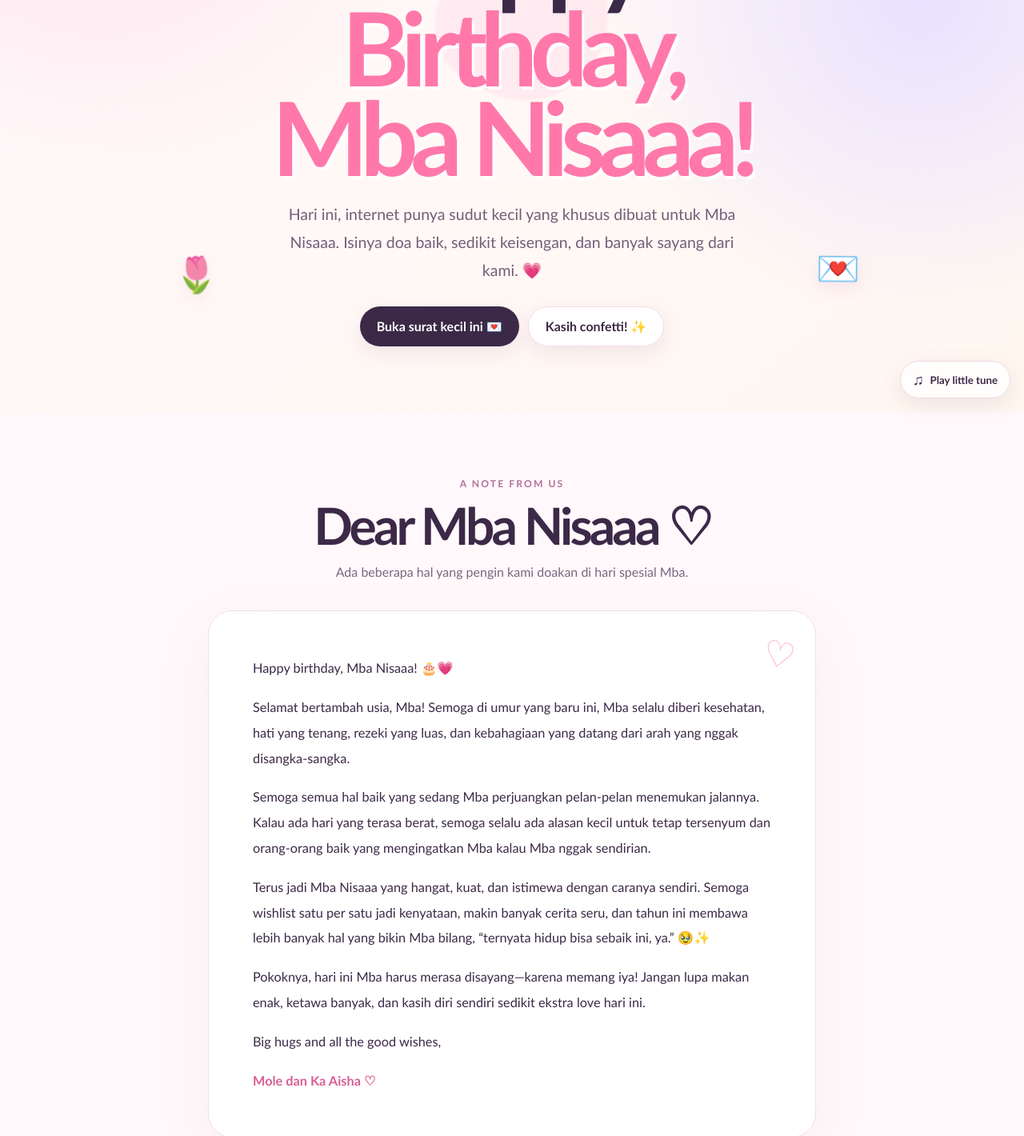
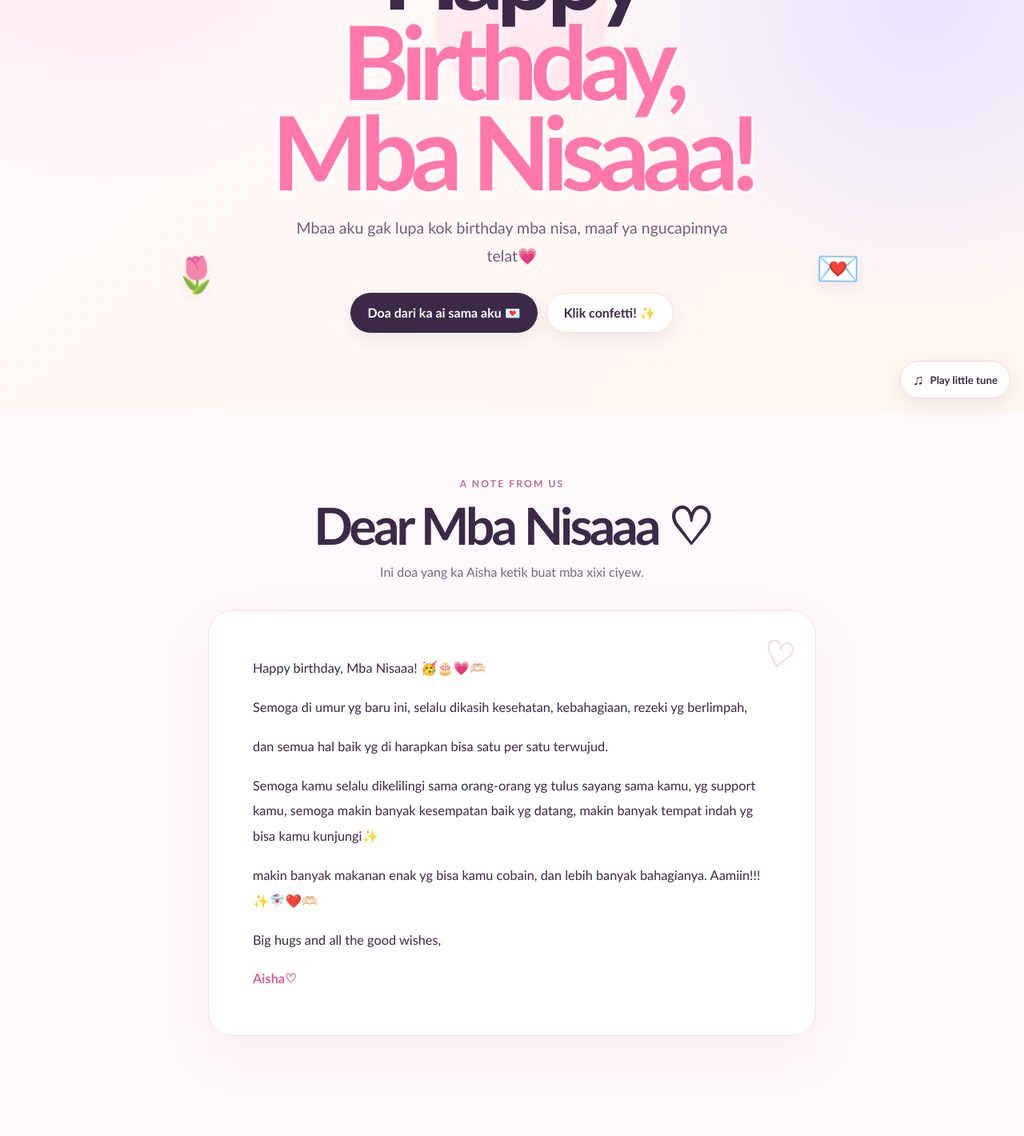
Before and after one commit to Molecools077/little-surprise, a plain HTML site: page index.html in a window 1280 px wide. Shown: the part 285-1705 px from the top of the page at 80% size. Drawn offline with Linux system fonts and the light colour scheme.

Commit message:
Update index.html

```diff
--- a/index.html
+++ b/index.html
@@ -70,19 +70,19 @@ footer{text-align:center;padding:28px 16px 38px;color:#9a849a;font-size:.85rem}
 <div class="bg-glow"></div><div class="grain"></div>
 <header class="topbar">
   <div class="brand"><span class="brand-mark">♡</span> A LITTLE SURPRISE</div>
-  <span class="pill">made with love ✦</span>
+  <span class="pill">made in mole✦</span>
 </header>
 <main>
   <section class="hero" id="home">
     <span class="floating f1">♡</span><span class="floating f2">✦</span><span class="floating f3">🌷</span><span class="floating f4">💌</span>
     <div class="doodle"></div>
     <div class="hero-inner">
-      <div class="eyebrow">✧ a special page for someone special ✧</div>
+      <div class="eyebrow">✧ a special page for mba nisa uhuy ✧</div>
       <h1>Happy<br><span class="line2">Birthday,</span><span class="line2">Mba Nisaaa!</span></h1>
-      <p class="hero-copy">Hari ini, internet punya sudut kecil yang khusus dibuat untuk Mba Nisaaa. Isinya doa baik, sedikit keisengan, dan banyak sayang dari kami. 💗</p>
+      <p class="hero-copy">Mbaa aku gak lupa kok birthday mba nisa, maaf ya ngucapinnya telat💗</p>
       <div class="actions">
-        <button class="btn btn-primary" onclick="openLetter()">Buka surat kecil ini 💌</button>
-        <button class="btn btn-soft" onclick="celebrate()">Kasih confetti! ✨</button>
+        <button class="btn btn-primary" onclick="openLetter()">Doa dari ka ai sama aku 💌</button>
+        <button class="btn btn-soft" onclick="celebrate()">Klik confetti! ✨</button>
       </div>
     </div>
   </section>
@@ -91,15 +91,15 @@ footer{text-align:center;padding:28px 16px 38px;color:#9a849a;font-size:.85rem}
     <div class="wrap">
       <div class="kicker">a note from us</div>
       <h2 class="section-title">Dear Mba Nisaaa ♡</h2>
-      <p class="section-sub">Ada beberapa hal yang pengin kami doakan di hari spesial Mba.</p>
+      <p class="section-sub">Ini doa yang ka Aisha ketik buat mba xixi ciyew.</p>
       <article class="letter-card">
-        <p>Happy birthday, Mba Nisaaa! 🎂💗</p>
-        <p>Selamat bertambah usia, Mba! Semoga di umur yang baru ini, Mba selalu diberi kesehatan, hati yang tenang, rezeki yang luas, dan kebahagiaan yang datang dari arah yang nggak disangka-sangka.</p>
-        <p>Semoga semua hal baik yang sedang Mba perjuangkan pelan-pelan menemukan jalannya. Kalau ada hari yang terasa berat, semoga selalu ada alasan kecil untuk tetap tersenyum dan orang-orang baik yang mengingatkan Mba kalau Mba nggak sendirian.</p>
-        <p>Terus jadi Mba Nisaaa yang hangat, kuat, dan istimewa dengan caranya sendiri. Semoga wishlist satu per satu jadi kenyataan, makin banyak cerita seru, dan tahun ini membawa lebih banyak hal yang bikin Mba bilang, “ternyata hidup bisa sebaik ini, ya.” 🥹✨</p>
-        <p>Pokoknya, hari ini Mba harus merasa disayang—karena memang iya! Jangan lupa makan enak, ketawa banyak, dan kasih diri sendiri sedikit ekstra love hari ini.</p>
+        <p>Happy birthday, Mba Nisaaa! 🥳🎂💗🫶🏻</p>
+        <p>Semoga di umur yg baru ini, selalu dikasih kesehatan, kebahagiaan, rezeki yg berlimpah,</p>
+        <p>dan semua hal baik yg di harapkan bisa satu per satu terwujud. </p>
+        <p>Semoga kamu selalu dikelilingi sama orang-orang yg tulus sayang sama kamu, yg support kamu, semoga makin banyak kesempatan baik yg datang, makin banyak tempat indah yg bisa kamu kunjungi✨</p>
+        <p>makin banyak makanan enak yg bisa kamu cobain, dan lebih banyak bahagianya. Aamiin!!!✨🧚🏻‍♀️❤️🫶🏻</p>
         <p>Big hugs and all the good wishes,</p>
-        <p class="signature">Mole dan Ka Aisha ♡</p>
+        <p class="signature">Aisha♡</p>
       </article>
     </div>
   </section>
@@ -138,14 +138,14 @@ footer{text-align:center;padding:28px 16px 38px;color:#9a849a;font-size:.85rem}
       <div class="secret-card">
         <span class="lock" id="secretIcon">🔐</span>
         <div class="kicker">psst... secret corner</div>
-        <h2 class="section-title">Ada kejutan kecil!</h2>
-        <p class="section-sub" style="margin-bottom:22px">Katanya sih, orang baik pantas dapat kejutan. Coba pencet tombol di bawah ini, Mba Nisaaa 👀</p>
+        <h2 class="section-title">Buka ini kalo penasaran!</h2>
+        <p class="section-sub" style="margin-bottom:22px">TAPI HARUS KLIK! Wajib plis aku susah buatnya lho Mba Nisaaa 👀</p>
         <button class="btn btn-primary" id="secretButton" onclick="revealSecret()">Jangan dipencet… eh pencet! 🎁</button>
         <div class="secret-message" id="secretMessage">
           <div style="font-size:2rem">💐🥹💖</div>
-          <h3 style="margin:10px 0">SURPRISE, MBA NISAAA!</h3>
-          <p>Ini pengingat kecil bahwa Mba berharga, Mba layak disayang, dan semoga tahun ini membawa lebih banyak tawa daripada khawatir. Semoga doa-doa baik diam-diam Mba simpan segera menemukan jawabannya.</p>
-          <strong>Sending the biggest virtual hug — Mole dan Ka Aisha ♡</strong>
+          <h3 style="margin:10px 0">YEAYY, PY BIRTHDAY MBA NISAAA!</h3>
+          <p>Ini doa dari aku bocil kematian🥰🥳🤪 Semoga ditaun ini semua yang lagi mba doain tercapai semua yaa, semoga tahun ini dan kedepannya lebih baik dari sebelumnya. KAYARAYA + BAHAGIA + SEHAT SELALU.AAMIIIN. Sisanya mba doa sendiri yaa kan udah gede, aku aamiinin💖</</p>
+          <strong> ~Mole ♡</strong>
         </div>
       </div>
     </div>
```
